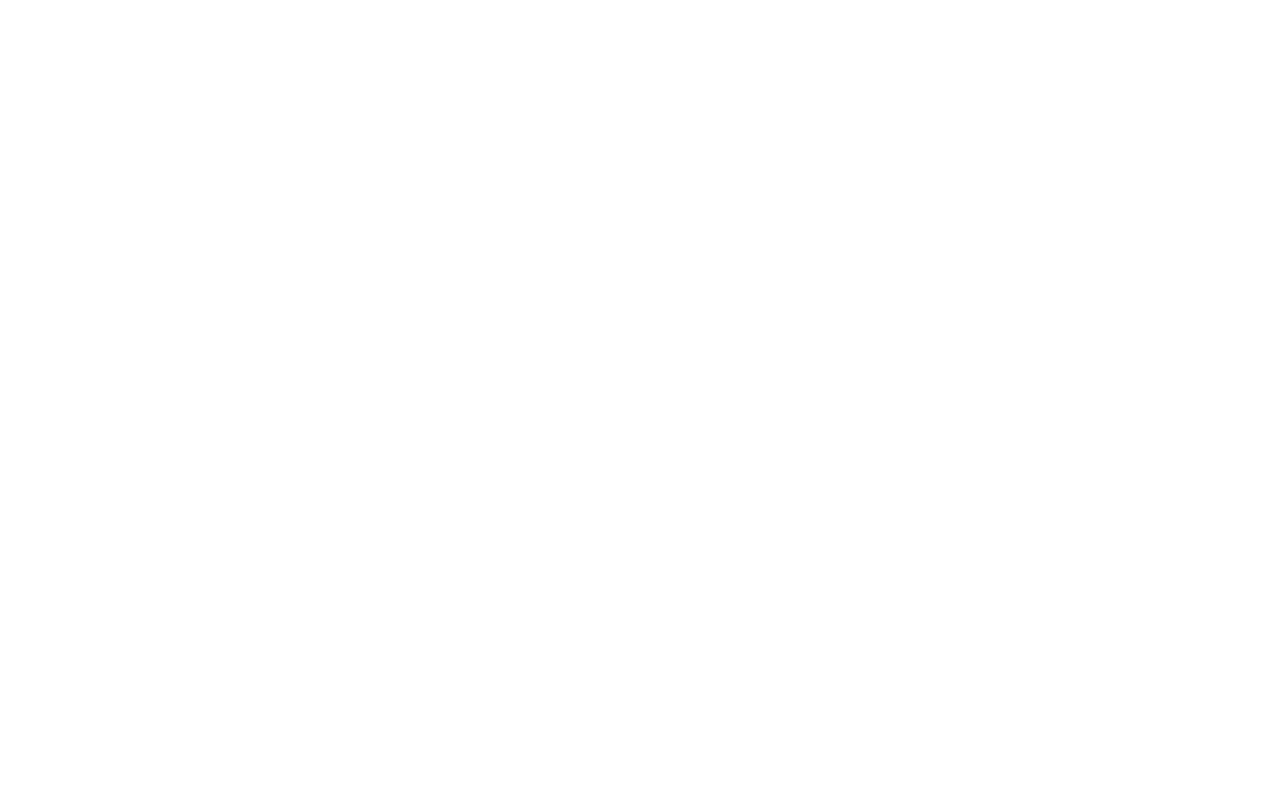
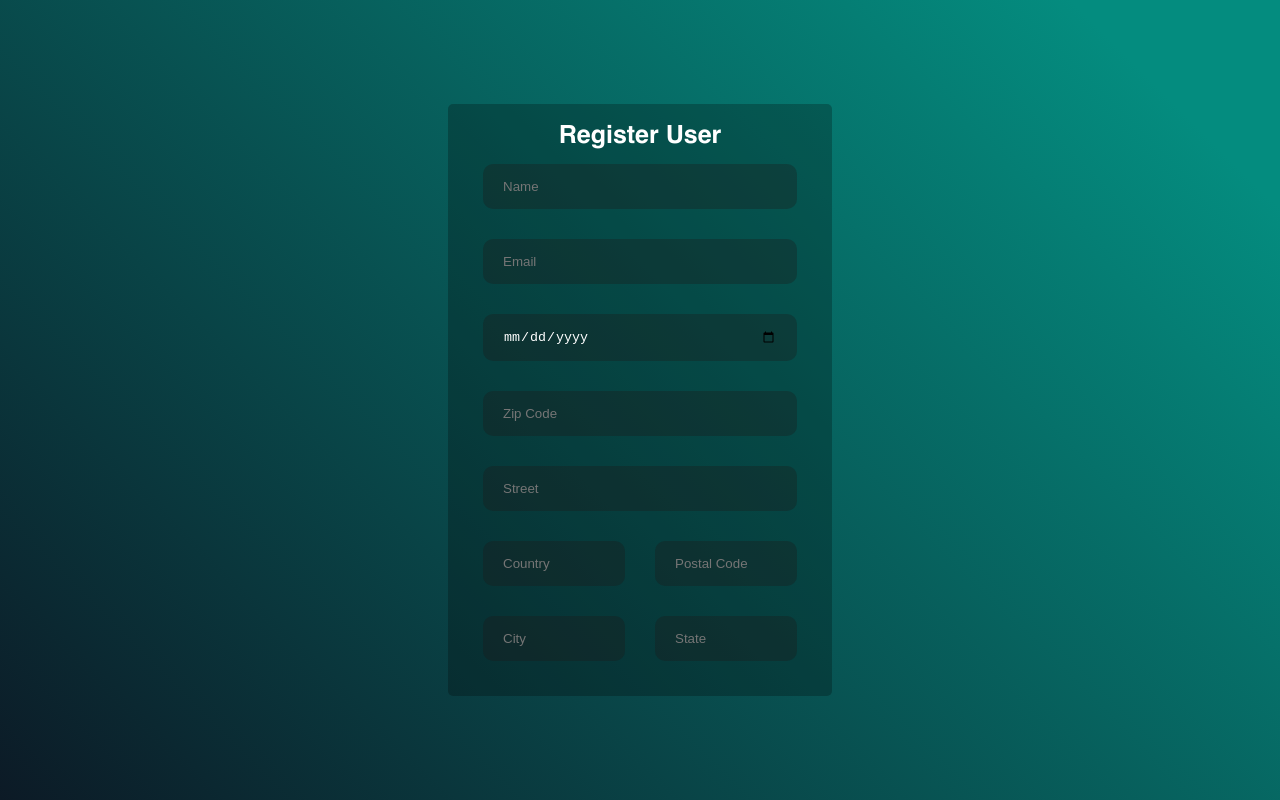
Before and after one commit to IsaqueBatist/User-Registration, a React (Create React App) app: page / in a window 1280 px wide. Built offline with nearby package versions, Linux system fonts and the light colour scheme.

Commit message:
:feat: feat: Added User Registration Form Component and styles :lipstick:

```diff
--- a/public/index.html
+++ b/public/index.html
@@ -1,4 +1,4 @@
-<!DOCTYPE html>
+<!doctype html>
 <html lang="en">
   <head>
     <meta charset="utf-8" />
--- a/src/App.tsx
+++ b/src/App.tsx
@@ -1,9 +1,8 @@
 import React from 'react';
+import Home from './pages/home-page/Home.tsx';
 
 function App() {
-  return (
-    <div className="App"></div>
-  );
+  return <Home />;
 }
 
 export default App;
--- /dev/null
+++ b/src/components/userRegistrationForm/UserRegistrationForm.tsx
@@ -0,0 +1,66 @@
+import React from 'react';
+import './styles.css';
+
+const UserRegistrationForm = () => {
+  return (
+    <div className="main-container">
+      <h2>Register User</h2>
+      <form className="user-form">
+
+        <div className="row">
+          <div className="input-controler">
+            <input type="text" placeholder="Name"/>
+          </div>
+        </div>
+
+        <div className="row">
+          <div className="input-controler">
+            <input type="email" placeholder="Email"/>
+          </div>
+        </div>
+
+        <div className="row">
+          <div className="input-controler">
+            <input type="date" placeholder="Date of Birth"/>
+          </div>
+        </div>
+
+        <div className="row">
+          <div className="input-controler">
+            <input type="number" placeholder="Zip Code"/>
+          </div>
+        </div>
+
+        <div className="row">
+          <div className="input-controler">
+            <input type="text" placeholder="Street"/>
+          </div>
+        </div>
+
+        <div className="row">
+          <div className="input-controler">
+            <input type="text" placeholder="Country"/>
+          </div>
+          <div className="input-controler">
+            <input type="text" placeholder="Postal Code"/>
+          </div>
+        </div>
+
+        <div className="row">
+          <div className="input-controler">
+            <input type="text" placeholder="City"/>
+          </div>
+
+          <div className="input-controler">
+            <input type="text" placeholder="State"/>
+          </div>
+        </div>
+
+
+
+      </form>
+    </div>
+  );
+};
+
+export default UserRegistrationForm;
--- /dev/null
+++ b/src/components/userRegistrationForm/styles.css
@@ -0,0 +1,54 @@
+@charset "UTF-8";
+
+.main-container {
+  padding: 2rem;
+  border-radius: 0.5rem;
+  display: flex;
+  flex-direction: column;
+  justify-content: center;
+  align-items: center;
+
+  width: 30%;
+  background-color: #00000040;
+  h2 {
+    font-size: 2.5rem;
+    color: white;
+  }
+}
+
+.input-controler{
+  padding: .5rem;
+  margin: 1rem;
+  width: 100%;
+  display: flex;
+  flex-direction: column;
+  gap: 1.2rem;
+  align-items: start;
+
+  input{
+    width: 100%;
+    color: white;
+    padding: 1.5rem 2rem;
+    border: none;
+    border-radius: 1rem;
+    background-color: #1e161651;
+    &:focus{
+      outline: none;
+    }
+  }
+}
+
+.row{
+  display: flex;
+  width: 100%;
+}
+
+.user-form{
+  display: flex;
+  flex-direction: column;
+  justify-content: center;
+  align-items: center;
+
+  width: 100%;
+  color: white;
+}
--- /dev/null
+++ b/src/globalStyles.css
@@ -0,0 +1,26 @@
+* {
+  margin: 0;
+  padding: 0;
+  box-sizing: border-box;
+}
+
+@font-face {
+  font-family: 'Helvetica';
+  src: url('/public/fonts/Helvetica.ttf') format('truetype');
+  font-weight: normal;
+  font-style: normal;
+}
+
+@font-face {
+  font-family: 'Helvetica';
+  src: url('/public/fonts/Helvetica-Bold.ttf') format('truetype');
+  font-weight: bold;
+  font-style: normal;
+}
+
+:root,
+html,
+body {
+  font-size: 10px;
+  font-family: 'Helvetica', sans-serif;
+}
--- a/src/index.tsx
+++ b/src/index.tsx
@@ -1,6 +1,7 @@
 import React from 'react';
 import ReactDOM from 'react-dom/client';
 import App from './App.tsx';
+import './globalStyles.css';
 
 const root = ReactDOM.createRoot(
   document.getElementById('root') as HTMLElement
--- /dev/null
+++ b/src/pages/home-page/Home.tsx
@@ -0,0 +1,13 @@
+import React from 'react';
+import './styles.css';
+
+import UserRegistrationForm from '../../components/userRegistrationForm/UserRegistrationForm.tsx';
+const Home = () => {
+  return (
+    <div className="home-page">
+      <UserRegistrationForm />
+    </div>
+  );
+};
+
+export default Home;
--- /dev/null
+++ b/src/pages/home-page/styles.css
@@ -0,0 +1,10 @@
+@charset "UTF-8";
+
+.home-page {
+  width: 100vw;
+  height: 100vh;
+  display: flex;
+  justify-content: center;
+  align-items: center;
+  background: linear-gradient(45deg, #0c1a26, #048c7f 90%);
+}
```
Also changed, not shown: public/fonts/Helvetica-Bold.ttf (added), public/fonts/Helvetica.ttf (added).
